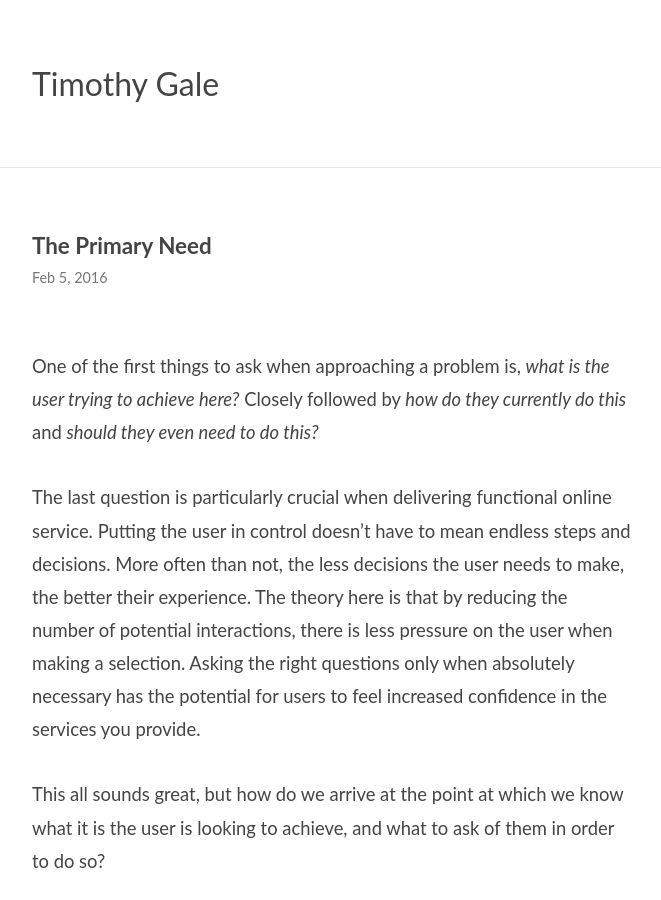
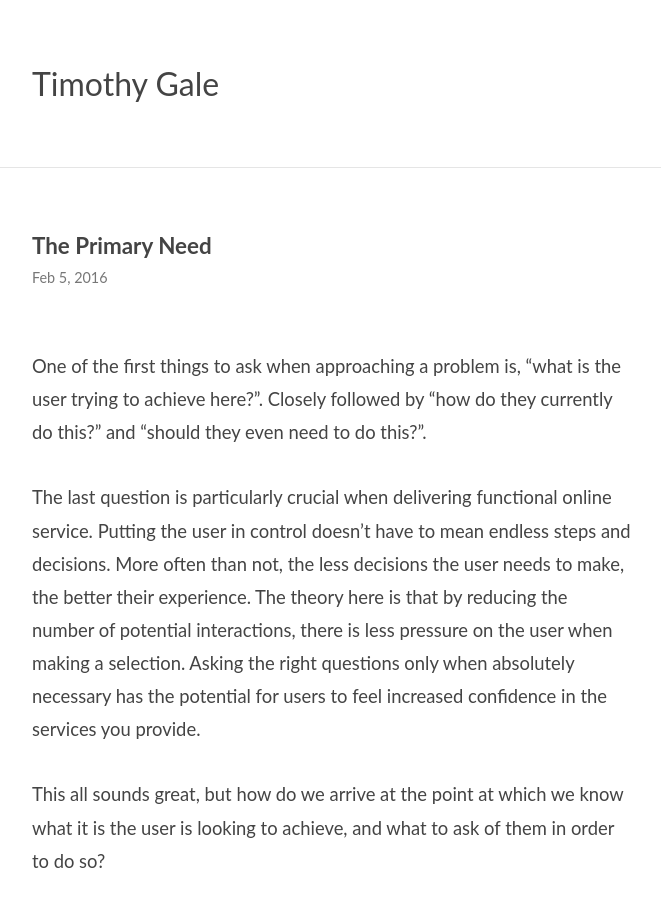
Before and after one commit to timgale/timgale.github.io, a Jekyll site: the page built from _posts/2016-02-06-the-primary-need.md, in a window 1280 px wide and 900 px high. Shown: the whole window, without its empty margins (308-969 px from the left). Built offline with Jekyll 4.4.1, drawn with Linux system fonts in a browser that asks for light colours; some web fonts are replaced.

```diff
--- a/_posts/2016-02-06-the-primary-need.md
+++ b/_posts/2016-02-06-the-primary-need.md
@@ -4,7 +4,7 @@ title: The Primary Need
 date: 2016-02-05
 ---
 
-One of the first things to ask when approaching a problem is, _what is the user trying to achieve here?_ Closely followed by _how do they currently do this_ and _should they even need to do this?_
+One of the first things to ask when approaching a problem is, “what is the user trying to achieve here?”. Closely followed by “how do they currently do this?” and “should they even need to do this?”.
 
 The last question is particularly crucial when delivering functional online service. Putting the user in control doesn’t have to mean endless steps and decisions. More often than not, the less decisions the user needs to make, the better their experience. The theory here is that by reducing the number of potential interactions, there is less pressure on the user when making a selection. Asking the right questions only when absolutely necessary has the potential for users to feel increased confidence in the services you provide.
 
```
